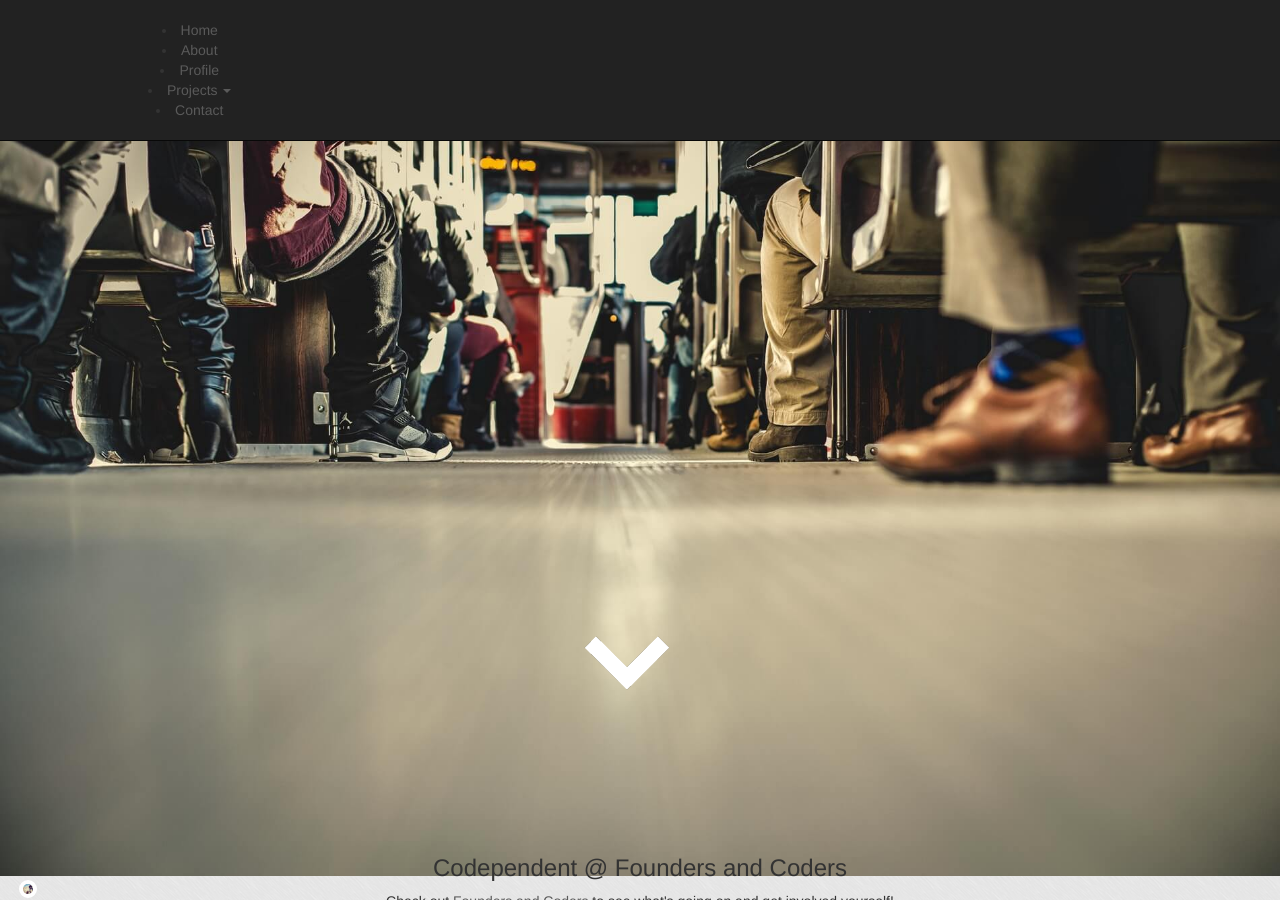
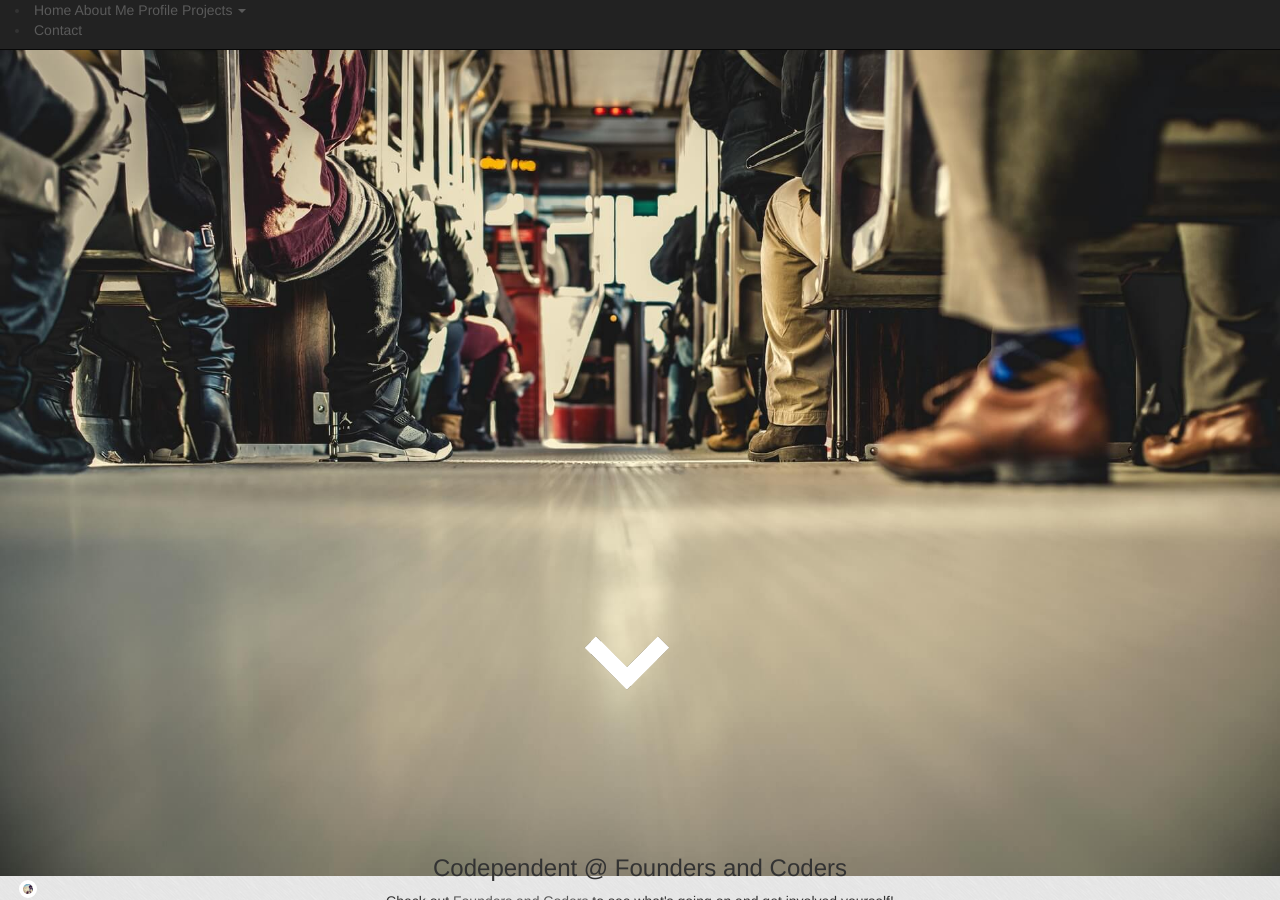
Before and after one commit to amilvasishtha/amilvasishtha.github.io, a Jekyll site: the page built from index.html, in a window 1280 px wide and 900 px high. Built offline with Jekyll 4.4.1, drawn with Linux system fonts in a browser that asks for light colours; nearby versions of some CDN libraries.

Commit message:
fixing nav

```diff
--- a/_includes/header.html
+++ b/_includes/header.html
@@ -1,17 +1,18 @@
 <nav class="navbar navbar-inverse navbar-fixed-top">
-  <div class='container'>
+  <div class='container-fluid'>
   <div class="navbar-header">
-    <button type='button' class='navbar-toggle collapsed' data-toggle='collapse' data-target='#myNavbar'>
+<!--     <button type='button' class='navbar-toggle collapsed' data-toggle='collapse' data-target='#myNavbar'>
       <span class="sr-only">Toggle navigation</span>
         <span class="icon-bar"></span>
         <span class="icon-bar"></span>
         <span class="icon-bar"></span>
-    </button>
-        <li class='button'><a href='/'> Home </a></li>
-        <li class='button'><a href='/about'> About </a></li>
-        <li class='button'><a href='/amilvasishtha'> Profile </a></li>
-        <li class='dropdown'>
-          <a href='#' class='dropdow-toggle' data-toggle='dropdown'> Projects <b class='caret'></b></a>
+    </button>  -->
+
+      <li class='active'>
+        <a href='/'> Home </a>
+        <a href='/about'> About Me </a>
+        <a href='/amilvasishtha'> Profile </a>
+        <a href='#' class='dropdow-toggle' data-toggle='dropdown'> Projects <b class='caret'></b></a>
           <ul class='dropdown-menu'>
             <li><a href='/week1'>Team Site</a></li><li class='divider'></li>
             <li><a href='/week2'>News Feed</a></li>
```
